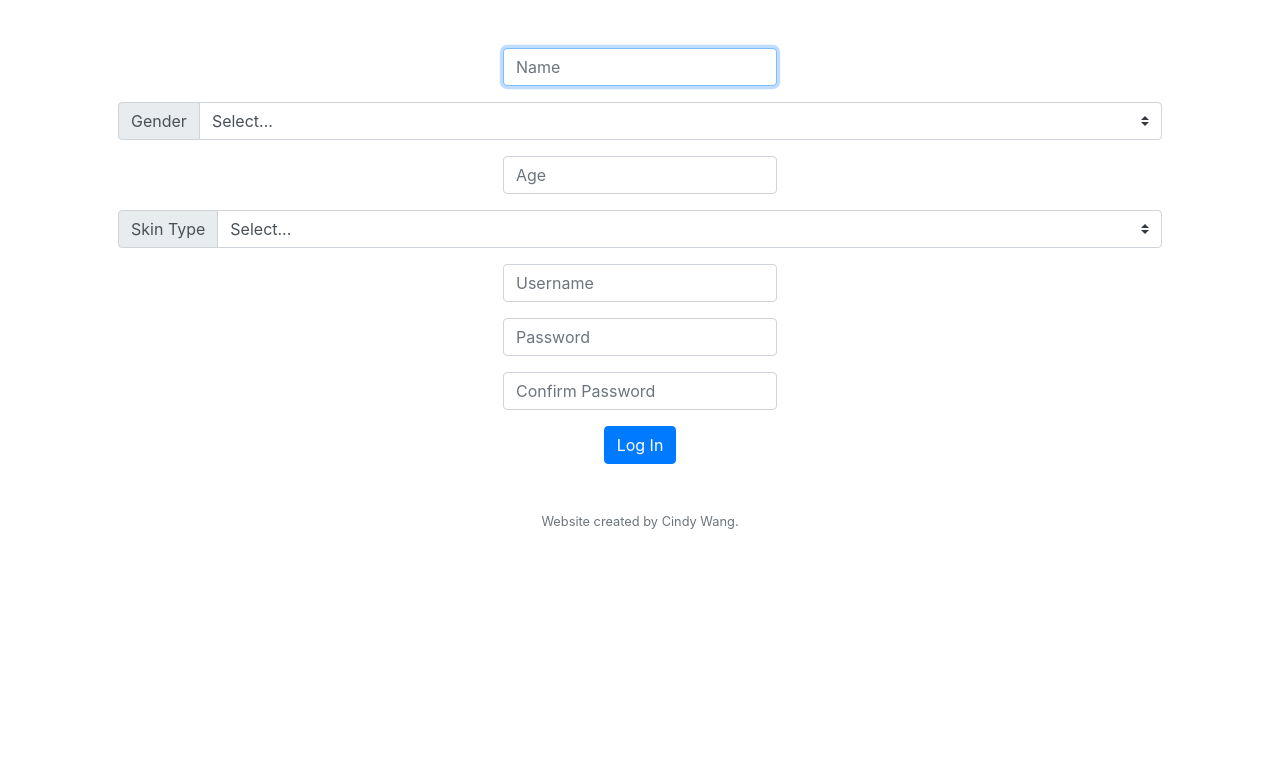
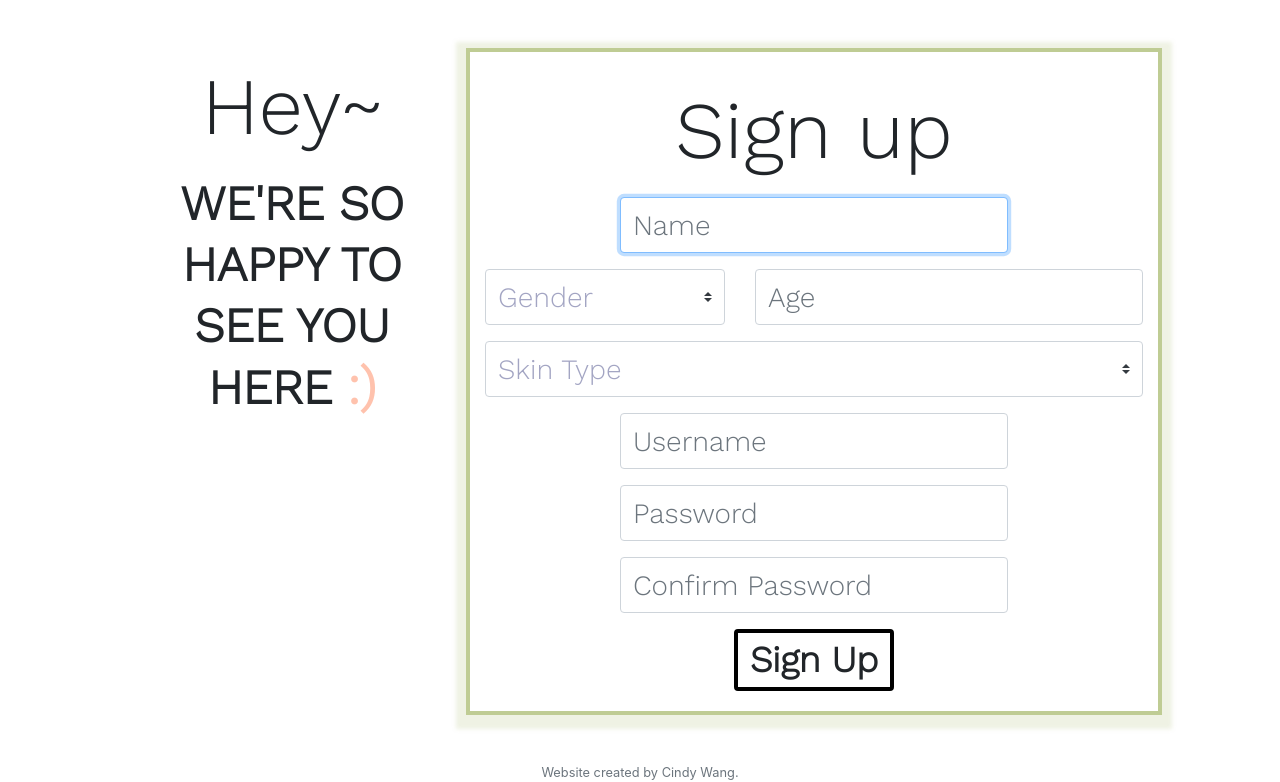
Before and after one commit to cwangf00d/SkinDictionary, a Flask app: page /register in a window 1280 px wide. Shown: the part 222-1004 px from the top of the page. Before the commit the page ends 751 px from the top, so only its background shows below. Run offline with Flask 2, Linux system fonts and the light colour scheme; some libraries are stand-ins or nearby versions.

Commit message:
Update register.html

```diff
--- a/templates/register.html
+++ b/templates/register.html
@@ -5,31 +5,39 @@
 {% endblock %}
 
 {% block main %}
+<div class = "container">
+  <div class = "row">
+    <div class = "col-4">
+      <h2 class = "my-default-h2">Hey~</h2>
+      <h3 class = "my-default-h3">WE'RE SO HAPPY TO SEE YOU HERE <span class = "melon-accent">:)</span></h3>
+    </div>
+    <div class = "col-8 login-box">
+      <h2 class = "my-default-h2">Sign up</h2>
       <form action="/register" method="post">
         <div class="form-group">
-            <input autocomplete="off" autofocus class="form-control" name="name" placeholder="Name" type="text">
+            <input autocomplete="off" autofocus class="form-control pretty-input" name="name" placeholder="Name" type="text">
           </div>
+        <div class = "row">
+          <div class = "col">
             <div class="input-group mb-3">
-          <div class="input-group-prepend">
-            <label class="input-group-text" for="inputGroupSelect01">Gender</label>
-          </div>
-          <select class="custom-select" id="inputGroupSelect01" name = "gender">
-            <option selected disabled>Select...</option>
+              <select class="custom-select pretty-input" id="inputGroupSelect01" name = "gender">
+                <option selected disabled>Gender</option>
                 <option value="female">Female</option>
                 <option value="male">Male</option>
                 <option value="non-binary">Non-binary</option>
                 <option value="prefer not to say">Prefer not to say</option>
               </select>
               </div>
+          </div>
+          <div class = "col">
             <div class="form-group">
-            <input autocomplete="off" autofocus class="form-control" name="age" placeholder="Age" type="number">
+              <input autocomplete="off" autofocus class="form-control pretty-input" name="age" placeholder="Age" type="number">
+            </div>
+          </div>
         </div>
             <div class="input-group mb-3">
-          <div class="input-group-prepend">
-            <label class="input-group-text" for="inputGroupSelect01">Skin Type</label>
-          </div>
-          <select class="custom-select" id="inputGroupSelect01" name = "skintype">
-            <option selected disabled>Select...</option>
+              <select class="custom-select pretty-input" id="inputGroupSelect01" name = "skintype">
+                <option selected disabled>Skin Type</option>
                 <option value="oily">Oily</option>
                 <option value="dry">Dry</option>
                 <option value="combination">Combination</option>
@@ -38,18 +46,18 @@
                 <option value="unknown">Unknown</option>
               </select>
             </div>
-        <!--<div class="form-group">-->
-        <!--    <input autocomplete="off" autofocus class="form-control" name="email" placeholder="Email" type="email">-->
-        <!--</div>-->
         <div class="form-group">
-            <input autocomplete="off" autofocus class="form-control" name="username" placeholder="Username" type="text">
+            <input autocomplete="off" autofocus class="form-control pretty-input" name="username" placeholder="Username" type="text">
         </div>
         <div class="form-group">
-            <input class="form-control" name="password" placeholder="Password" type="password">
+            <input class="form-control pretty-input" name="password" placeholder="Password" type="password">
         </div>
         <div class="form-group">
-            <input class="form-control" name="confirmation" placeholder="Confirm Password" type="password">
+            <input class="form-control pretty-input" name="confirmation" placeholder="Confirm Password" type="password">
         </div>
-        <button class="btn btn-primary" type="submit">Log In</button>
+        <button class="btn login-btn" type="submit">Sign Up</button>
     </form>
+    </div>
+  </div>
+</div>
 {% endblock %}
```
Lines whose indentation alone changed are shown as unchanged.
